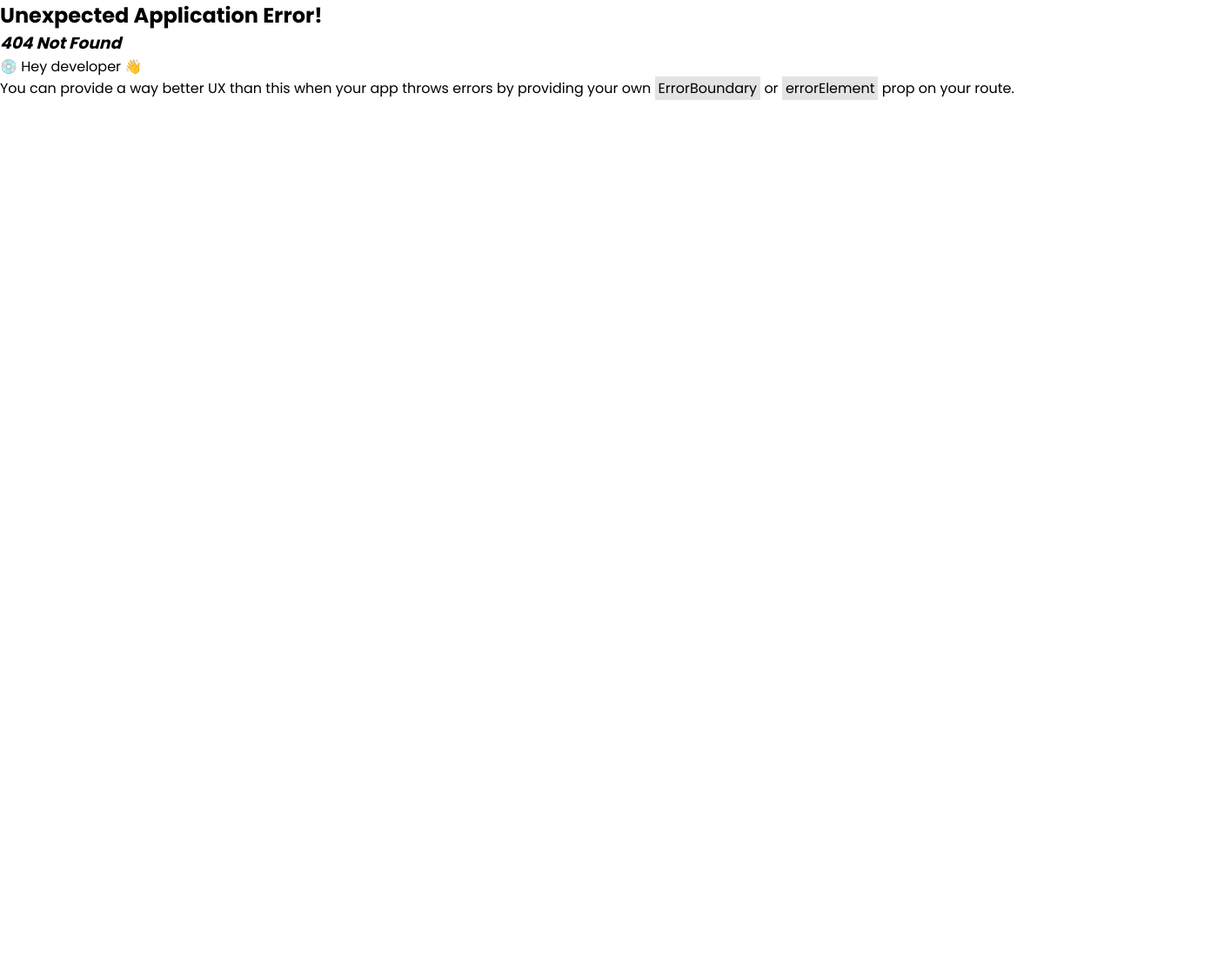
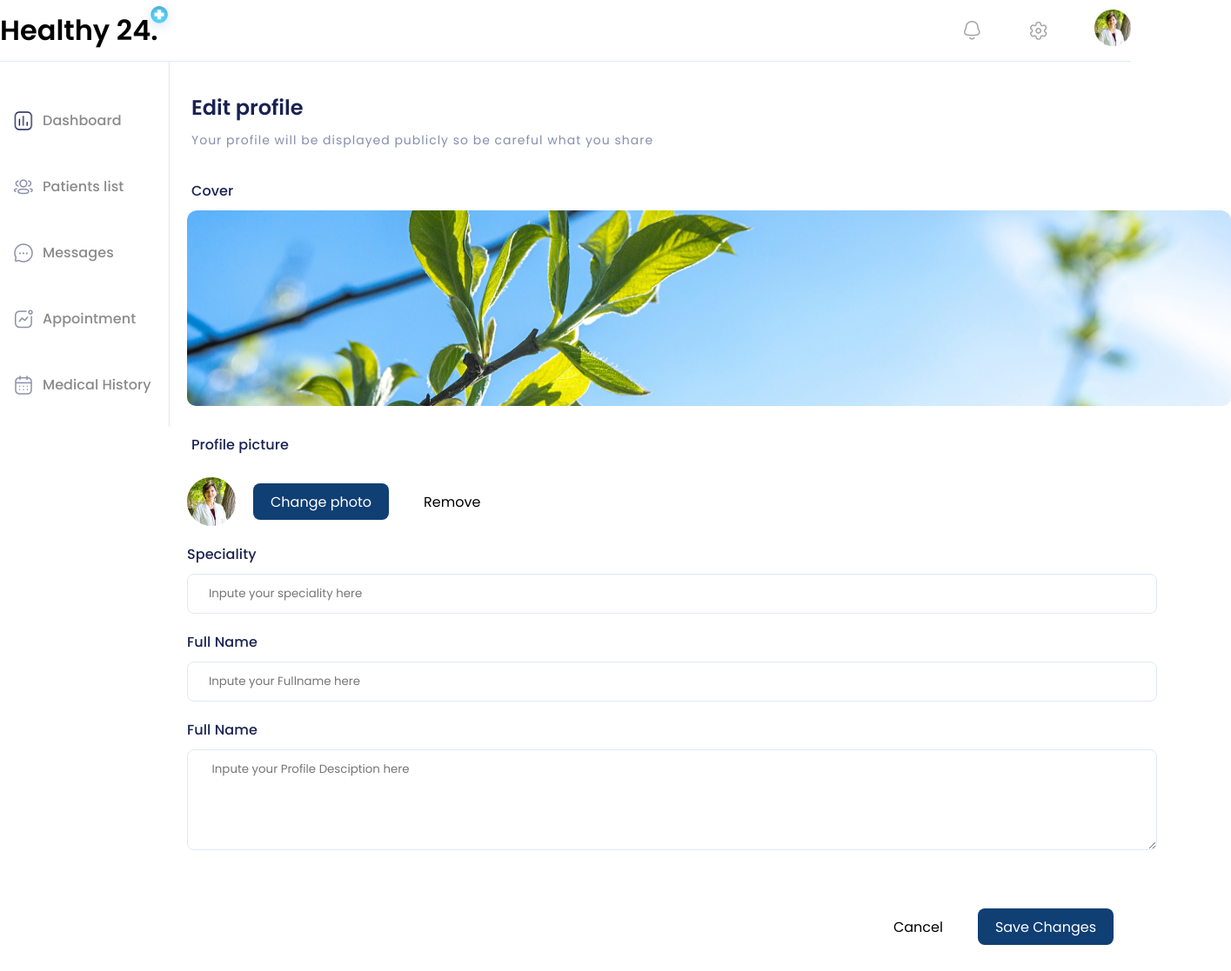
Before and after one commit to salahkhenfer/Doctor-s-Office-Management-System, a React (Vite) app: page /Profile/EditPage in a window 1280 px wide. Before the commit this address had no page. Shown: the whole page at 87% size, 1415 px wide, since content can reach past the window. Before the commit the page ends 800 px from the top, so only its background shows below. Built offline with nearby package versions, Linux system fonts and the light colour scheme.

Commit message:
add some updating in the edit page

```diff
--- a/src/Redux/reducer.ts
+++ b/src/Redux/reducer.ts
@@ -11,7 +11,7 @@ const initialState: UserSliceState = {
   user: false,
   registerPage: "SignUp",
   location: "/",
-  menu: true,
+  menu: false,
 };
 
 export const userSlice = createSlice({
@@ -39,6 +39,12 @@ export const userSlice = createSlice({
     menuHandeler: (state) => {
       state.menu = !state.menu;
     },
+    menuClose: (state) => {
+      state.menu = true;
+    },
+    menuOpen: (state) => {
+      state.menu = false;
+    },
   },
 });
 export const selectUser = (state: { info: UserSliceState }) => state.info;
@@ -53,6 +59,8 @@ export const {
   Verification,
   Login,
   menuHandeler,
+  menuOpen,
+  menuClose,
 } = userSlice.actions;
 
 export default userSlice.reducer;
--- a/src/main.tsx
+++ b/src/main.tsx
@@ -9,6 +9,7 @@ import { createBrowserRouter, RouterProvider } from "react-router-dom";
 import Dashbaord from "./page/Dashbaord.tsx";
 import Patients from "./page/Patients.tsx";
 import Profile from "./page/Profile.tsx";
+import EditPage from "./page/EditPage.tsx";
 const router = createBrowserRouter([
   {
     path: "/",
@@ -27,6 +28,10 @@ const router = createBrowserRouter([
         path: "/Profile",
         element: <Profile />,
       },
+      {
+        path: "/Profile/EditPage",
+        element: <EditPage />,
+      },
     ],
   },
 ]);
--- /dev/null
+++ b/src/page/EditPage.tsx
@@ -0,0 +1,60 @@
+import bacground from "../assets/backGroundUser.png";
+import user from "../assets/Avatar.png";
+import "./style/EditPage.css";
+import { useSelector } from "react-redux";
+import { selectInfo } from "../Redux/reducer";
+
+function EditPage() {
+  const Info = useSelector(selectInfo);
+  //   const dispatch = useDispatch();
+
+  return (
+    <div className={`${Info.menu ? "EditPage  " : "EditPage-move EditPage"}`}>
+      <div className="EditPage-title">Edit profile</div>
+      <div className="EditPage-dec">
+        Your profile will be displayed publicly so be careful what you share
+      </div>
+      <div className="cover-tect">Cover</div>
+      <div className="background-edit">
+        <img src={bacground} alt="" />
+      </div>
+      <div className="Profile-picture">Profile picture</div>
+      <div className="handel-edit">
+        <img src={user} alt="" />
+        <div className="Change-photo"> Change photo</div>
+        <div className="Remove-photo"> Remove </div>
+      </div>
+      <div className="inputs-edit">
+        <div className="labal-edit"> Speciality</div>
+        <input
+          className="input-edit"
+          type="text"
+          placeholder="Inpute your speciality here"
+        />
+      </div>
+      <div className="inputs-edit">
+        <div className="labal-edit"> Full Name</div>
+        <input
+          className="input-edit"
+          type="text"
+          placeholder="Inpute your Fullname here"
+        />
+      </div>
+      <div className="inputs-edit">
+        <div className="labal-edit"> Full Name</div>
+        <textarea
+          className="input-edit-textarea"
+          type="textarea"
+          placeholder=" Inpute your Profile Desciption here"
+        />
+      </div>
+
+      <div className=" save-change">
+        <div className="Remove-photo"> Cancel </div>
+        <div className="Change-photo">Save Changes</div>
+      </div>
+    </div>
+  );
+}
+
+export default EditPage;
--- a/src/page/HeaderAndMenu.tsx
+++ b/src/page/HeaderAndMenu.tsx
@@ -13,8 +13,8 @@ import Frame from "../assets/Frame.png";
 import menoOpen from "../assets/menoOpen.png";
 import { Link, Outlet, useLocation } from "react-router-dom";
 import { useEffect, useState } from "react";
-import { useSelector } from "react-redux";
-import { selectInfo } from "../Redux/reducer";
+import { useDispatch, useSelector } from "react-redux";
+import { menuOpen, selectInfo } from "../Redux/reducer";
 
 function HeaderAndMenu() {
   const location = useLocation();
@@ -26,7 +26,8 @@ function HeaderAndMenu() {
     setOpenMenu(!openMenu);
   };
   const Info = useSelector(selectInfo);
-  console.log(Info.menu);
+  const dispatch = useDispatch();
+
   return (
     <>
       <div className="header-menu">
@@ -42,19 +43,21 @@ function HeaderAndMenu() {
               <img className="Notification" src={Notification} alt="" />
               <img className="Setting" src={Setting} alt="" />
               <Link to="/Profile">
-                <img className="Avatar" src={Avatar} alt="" />
+                <img
+                  onClick={() => dispatch(menuOpen())}
+                  className="Avatar"
+                  src={Avatar}
+                  alt=""
+                />
               </Link>
             </div>
           </div>
           <div className="After-header">
-
             <div className={`${Info.menu ? "menu" : " menu menu-close"}`}>
               <Link to="/" style={{ textDecoration: "none" }}>
                 <div
                   className={` ${
-                      location.pathname == "/"
-                        ? "menu-Item active"
-                        : "menu-Item"
+                    location.pathname == "/" ? "menu-Item active" : "menu-Item"
                   }`}
                 >
                   <img src={dashboard} alt="" />
@@ -76,9 +79,7 @@ function HeaderAndMenu() {
               <Link to="/" style={{ textDecoration: "none" }}>
                 <div
                   className={` ${
-                      location.pathname == "/"
-                        ? "menu-Item active"
-                        : "menu-Item"
+                    location.pathname == "/" ? "menu-Item active" : "menu-Item"
                   }`}
                 >
                   <img src={Chat} alt="" />
@@ -88,9 +89,7 @@ function HeaderAndMenu() {
               <Link to="/" style={{ textDecoration: "none" }}>
                 <div
                   className={` ${
-                      location.pathname == "/"
-                        ? "menu-Item active"
-                        : "menu-Item"
+                    location.pathname == "/" ? "menu-Item active" : "menu-Item"
                   }`}
                 >
                   <img src={Activity} alt="" />
@@ -100,9 +99,7 @@ function HeaderAndMenu() {
               <Link to="/" style={{ textDecoration: "none" }}>
                 <div
                   className={` ${
-                      location.pathname == "/"
-                        ? "menu-Item active"
-                        : "menu-Item"
+                    location.pathname == "/" ? "menu-Item active" : "menu-Item"
                   }`}
                 >
                   <img src={Calendar} alt="" />
--- a/src/page/Profile.tsx
+++ b/src/page/Profile.tsx
@@ -5,6 +5,7 @@ import Location from "../assets/Location.png";
 import edit from "../assets/Edit.png";
 import { useDispatch } from "react-redux";
 import { menuHandeler } from "../Redux/reducer";
+import { Link } from "react-router-dom";
 
 function Profile() {
   const dispatch = useDispatch();
@@ -29,10 +30,15 @@ function Profile() {
               <div className="loction-text">Alger, Algeria</div>
             </div>
           </div>
-          <div onClick={() => dispatch(menuHandeler())} className="edit-button">
-            <img src={edit} alt="" />
-            <div className="edit-text">Edit profile</div>
-          </div>
+          <Link to="/Profile/EditPage">
+            <div
+              onClick={() => dispatch(menuHandeler())}
+              className="edit-button"
+            >
+              <img src={edit} alt="" />
+              <div className="edit-text">Edit profile</div>
+            </div>
+          </Link>
         </div>
       </div>
       <div className="Profile-description">
--- /dev/null
+++ b/src/page/style/EditPage.css
@@ -0,0 +1,146 @@
+.EditPage {
+  transform: translateX(-18%);
+  transition: 1s;
+  padding: 30px 20px;
+}
+.EditPage-move {
+  transform: translateX(0%);
+  transition: 1s;
+}
+.EditPage-title {
+  color: #192252;
+  font-family: Poppins;
+  font-size: 24px;
+  font-style: normal;
+  font-weight: 600;
+  line-height: normal;
+  padding: 5px;
+}
+.EditPage-dec {
+  color: #848fac;
+  text-align: justify;
+  font-family: Poppins;
+  font-size: 14px;
+  font-style: normal;
+  font-weight: 400;
+  line-height: normal;
+  letter-spacing: 1px;
+  margin-bottom: 20px;
+  padding: 5px;
+}
+.cover-tect {
+  color: #192252;
+  font-family: Poppins;
+  font-size: 16px;
+  font-style: normal;
+  font-weight: 500;
+  line-height: normal;
+  letter-spacing: 0.08px;
+  display: block;
+  padding: 10px 5px 10px;
+}
+
+.EditPage .background-edit {
+  width: 1200px;
+}
+.EditPage .background-edit img {
+  height: 225px;
+  width: 100%;
+  border-radius: 10px;
+}
+.EditPage .Profile-picture {
+  color: #192252;
+  font-family: Poppins;
+  font-size: 16px;
+  font-style: normal;
+  font-weight: 500;
+  line-height: normal;
+  letter-spacing: 0.08px;
+  padding: 5px;
+  margin: 20px 0 0;
+}
+.EditPage .handel-edit {
+  display: flex;
+  justify-content: start;
+  align-items: center;
+
+  gap: 20px;
+  margin: 20px 0;
+}
+.EditPage .handel-edit img {
+  width: 56px;
+  height: 56px;
+}
+.EditPage .Change-photo {
+  border-radius: 8px;
+  background: #103f74;
+  padding: 12px 20px;
+  color: white;
+  height: 18px;
+  display: flex;
+  justify-content: center;
+  align-items: center;
+}
+.EditPage .Remove-photo {
+  border-radius: 8px;
+  padding: 12px 20px;
+  cursor: pointer;
+  transition: 500ms;
+  height: 18px;
+  display: flex;
+  justify-content: center;
+  align-items: center;
+}
+.EditPage .Remove-photo:hover {
+  background-color: #848fac;
+  color: white;
+}
+.inputs-edit {
+  margin: 20px 0;
+}
+.inputs-edit .labal-edit {
+  color: #192252;
+  font-family: Poppins;
+  font-size: 16px;
+  font-style: normal;
+  font-weight: 500;
+  line-height: normal;
+  letter-spacing: 0.08px;
+  margin-bottom: 10px;
+}
+.inputs-edit .input-edit {
+  width: 100%;
+  height: 20px;
+  padding: 12px 24px;
+  border-radius: 8px;
+  border: 1px solid #dfe8f6;
+  background: transparent;
+  outline: none;
+  color: black;
+}
+.inputs-edit .input-edit-textarea {
+  width: 100%;
+  height: 90px;
+  padding: 12px 24px;
+  border-radius: 8px;
+  border: 1px solid #dfe8f6;
+  background: transparent;
+  outline: none;
+  color: black;
+}
+.inputs-edit .input-edit::placeholder {
+  border-radius: 8px;
+}
+.save-change {
+  width: 100%;
+  display: flex;
+  justify-content: end;
+}
+
+.EditPage .save-change {
+  display: flex;
+  justify-content: end;
+  align-items: center;
+  gap: 20px;
+  margin: 60px 0 0;
+}
--- a/src/page/style/HeaderAndMenu.css
+++ b/src/page/style/HeaderAndMenu.css
@@ -73,11 +73,15 @@
   padding-top: 20px;
   width: 20%;
   border-right: 1px solid #dfe8f6;
-  transition: 1s;
+
+  transition: 100ms;
+  opacity: 0;
   transform: translateX(-150%);
 }
 .menu-close {
   transform: translateX(0%);
+  transition: 1s;
+  opacity: 1;
 }
 .menu-Item {
   display: flex;
```
Lines whose indentation alone changed are shown as unchanged.
